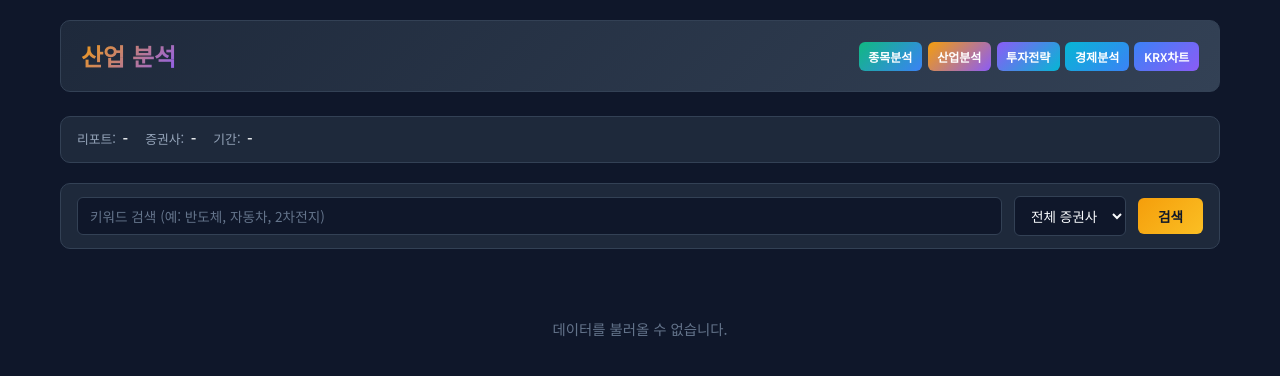
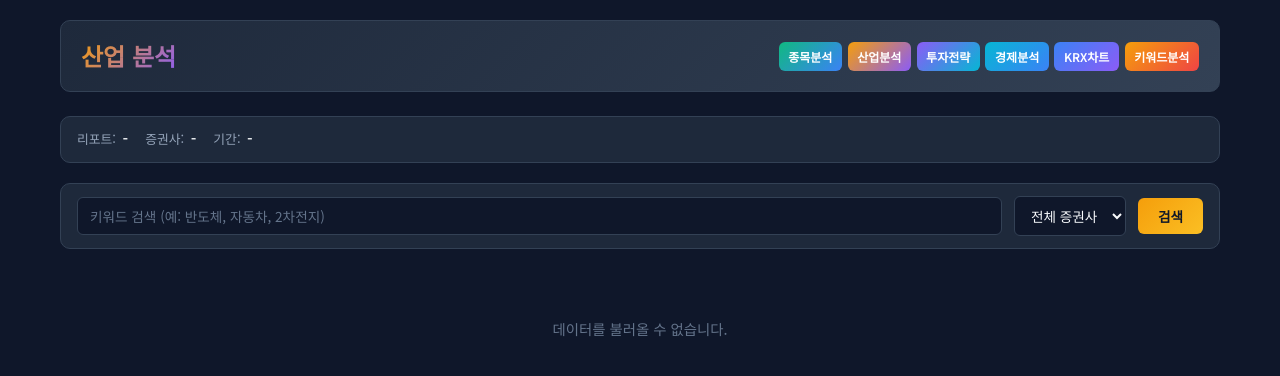
Before and after one commit to cschung7/naver-report-query, a Flask app: page /industry in a window 1280 px wide. Shown: the top 376 px of the page. Run offline with Flask 3, Linux system fonts and the light colour scheme; data that the repository does not hold is empty; some libraries are stand-ins or nearby versions.

Commit message:
Add 키워드분석 tab back to industry page nav
The keyword-graph link was lost during nav tab unification. Re-added as amber→red gradient button.

Co-Authored-By: Claude Opus 4.6 <noreply@anthropic.com>

```diff
--- a/firm/api/templates/industry.html
+++ b/firm/api/templates/industry.html
@@ -259,6 +259,7 @@ body {
             <a href="/strategy" style="padding: 0.3rem 0.6rem; background: linear-gradient(135deg, #8b5cf6, #06b6d4); color: #fff; text-decoration: none; border-radius: 6px; font-size: 0.75rem; font-weight: 600;">투자전략</a>
             <a href="/economy" style="padding: 0.3rem 0.6rem; background: linear-gradient(135deg, #06b6d4, #3b82f6); color: #fff; text-decoration: none; border-radius: 6px; font-size: 0.75rem; font-weight: 600;">경제분석</a>
             <a href="https://stock-chart-tau.vercel.app/" target="_blank" style="padding: 0.3rem 0.6rem; background: linear-gradient(135deg, #3b82f6, #8b5cf6); color: #fff; text-decoration: none; border-radius: 6px; font-size: 0.75rem; font-weight: 600;">KRX차트</a>
+            <a href="/industry/keyword-graph" style="padding: 0.3rem 0.6rem; background: linear-gradient(135deg, #f59e0b, #ef4444); color: #fff; text-decoration: none; border-radius: 6px; font-size: 0.75rem; font-weight: 600;">키워드분석</a>
         </div>
     </div>
 
```
